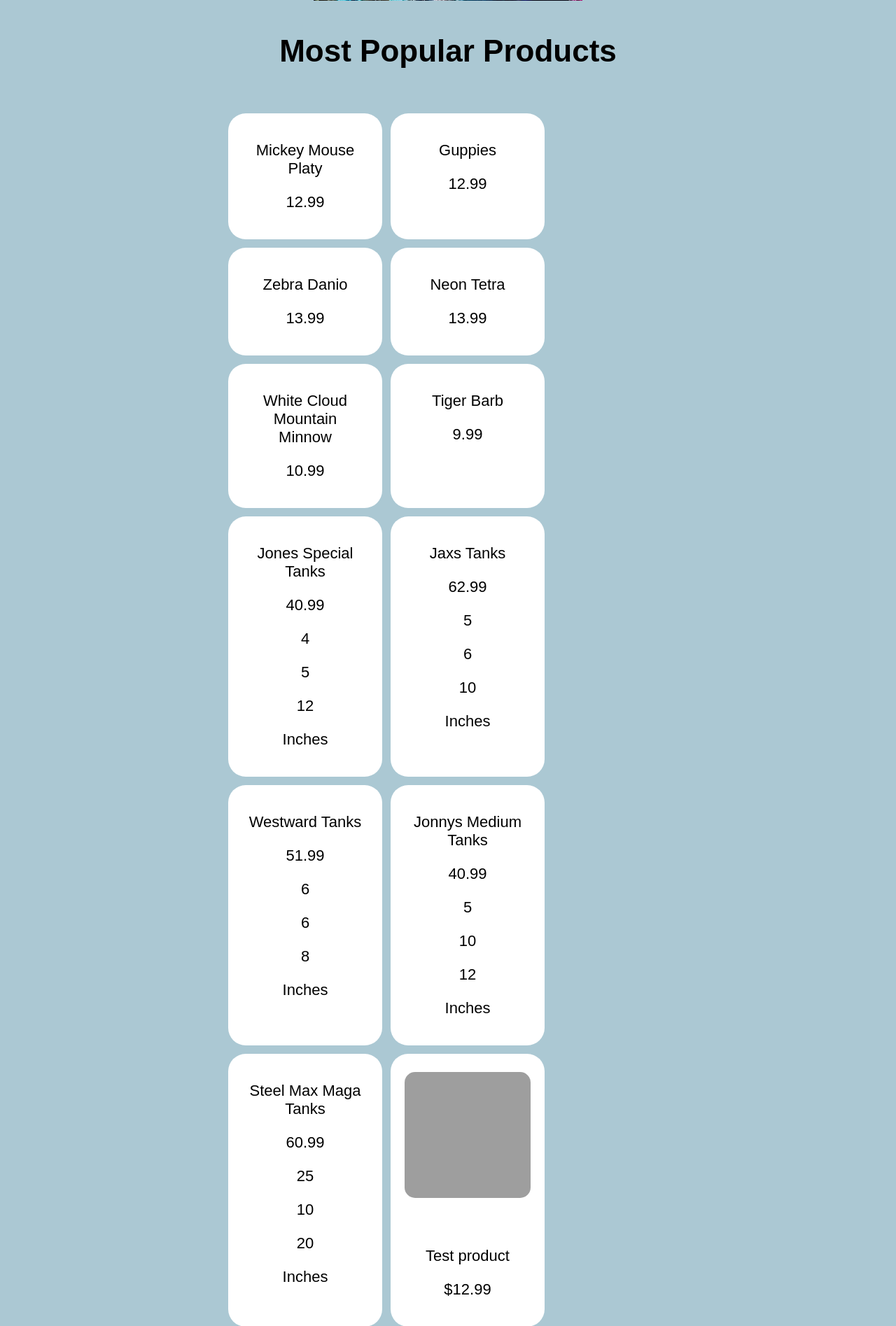
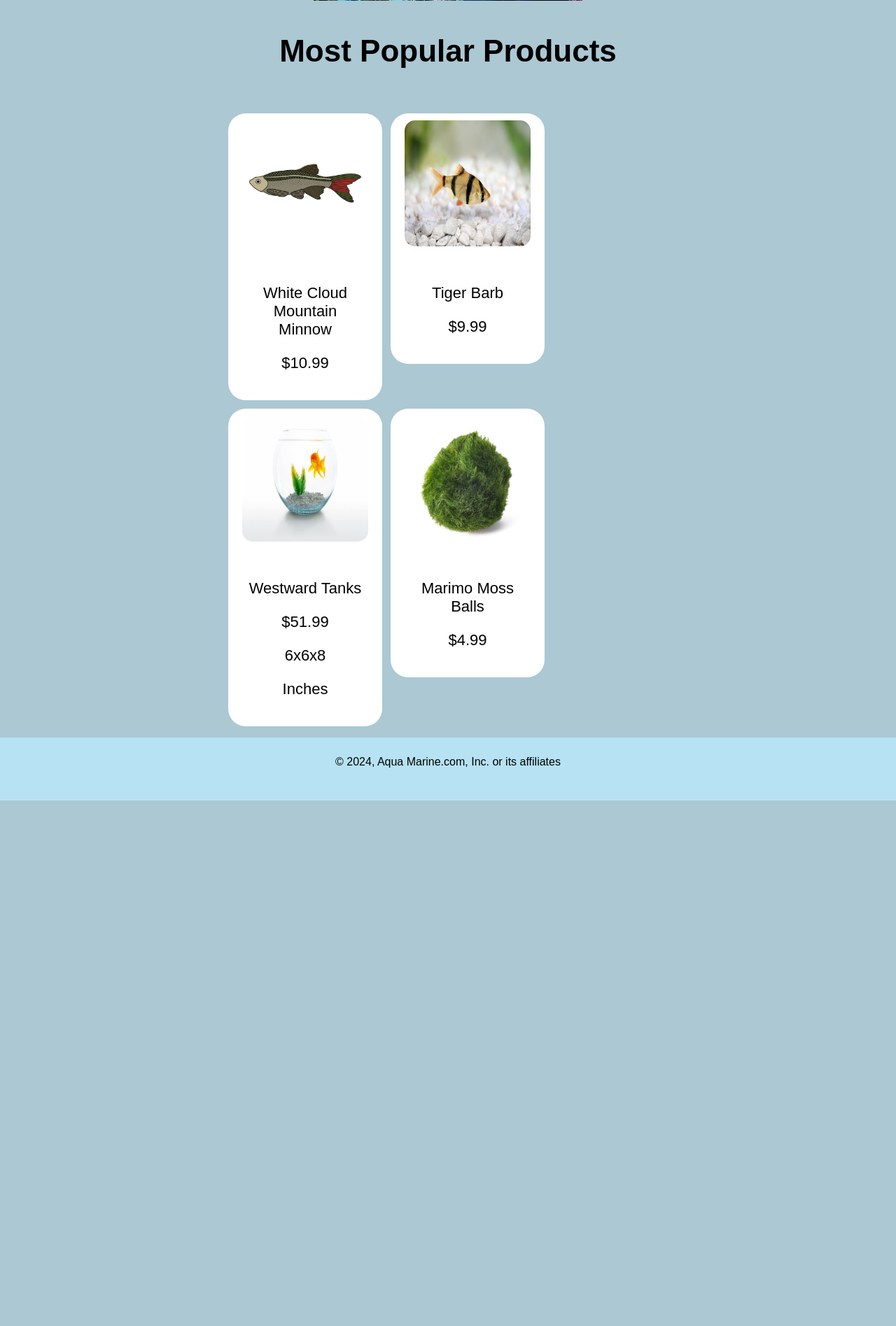
Before and after one commit to REISSD/Capstone2024, a PHP site: page / in a window 1280 px wide. Shown: the part 493-2388 px from the top of the page at 70% size. After the commit the page ends 1637 px from the top, so only its background shows below. Run offline with PHP 8.4, Linux system fonts and the light colour scheme; data comes from the database, SQL or seed files in the repository; grey boxes are pictures that could not be loaded.

Commit message:
product fully functional except links jfkdsl

```diff
--- a/Capstone/index.php
+++ b/Capstone/index.php
@@ -53,59 +53,42 @@
         <div class="product-list">
             <?php
                 // fish
-                $sql = "SELECT * FROM fishs";
+                $sql = "SELECT * FROM fishs WHERE Fishs_id > 4 ";
                 $result = $conn->query($sql);
                 while($row = $result->fetch_assoc()) {
-                    echo "<div class='product'>
+                    echo "<a href='" . $row['Name'] . ".html' class='product-link'><div class='product'>
+                        <img src='./graphic/fish/" . $row['Name'] . ".jpg' alt='fish' class='product-img'/>
                         <div class='product-text'>
                         <p>" . $row['Name'] . "</p>
-                        <p>" . $row['Cost'] . "</p>
-                        </div></div>";
+                        <p>$" . $row['Cost'] . "</p>
+                        </div></div></a>";
                 }
 
                 // tanks
-                $sql = "SELECT * FROM tanks";
+                $sql = "SELECT * FROM tanks WHERE Tanks_id = 3";
                 $result = $conn->query($sql);
                 while($row = $result->fetch_assoc()) {
-                    echo "<div class='product'>
+                    echo "<a href='" . $row['Name'] . ".html' class='product-link'><div class='product'>
+                        <img src='./graphic/tanks/" . $row['Name'] . ".jpg' alt='tank' class='product-img'/>
                         <div class='product-text'>
                         <p>" . $row['Name'] . "</p>
-                        <p>" . $row['Cost'] . "</p>
-                        <p>" . $row['Length'] . "</p>
-                        <p>" . $row['Width'] . "</p>
-                        <p>" . $row['Height'] . "</p>
+                        <p>$" . $row['Cost'] . "</p>
+                        <p>" . $row['Length'] . 'x' . $row['Width'] . 'x' . $row['Height'] . "</p>
                         <p>" . $row['Measurement'] . "</p>
-                        </div></div>";
+                        </div></div></a>";
+                }
+
+                $sql = "SELECT * FROM plants WHERE Plants_id = 5";
+                $result = $conn->query($sql);
+                while($row = $result->fetch_assoc()) {
+                    echo "<a href='" . $row['Name'] . ".html' class='product-link'><div class='product'>
+                        <img src='./graphic/accessories/" . $row['Name'] . ".jpg' alt='acc' class='product-img'/>
+                        <div class='product-text'>
+                        <p>" . $row['Name'] . "</p>
+                        <p>$" . $row['Cost'] . "</p>
+                        </div></div></a>";
                 }
             ?>
-            <div class="product">
-                <p><img src="./graphic/fish/fish1.jpg" alt="testProduct" class="product-img"/></p>
-                <div class="product-text">
-                    <p>Test product</p>
-                    <p>$12.99</p>
-                </div>
-            </div>
-            <div class="product">
-                <p><img src="./graphic/tanks/tank3.jpg" alt="testProduct" class="product-img"/></p>
-                <div class="product-text">
-                    <p>Test product</p>
-                    <p>$129.99</p>
-                </div>
-            </div>
-            <div class="product">
-                <p><img src="./graphic/tanks/tank3.jpg" alt="testProduct" class="product-img"/></p>
-                <div class="product-text">
-                    <p>Test product</p>
-                    <p>$129.99</p>
-                </div>
-            </div>
-            <div class="product">
-                <p><img src="./graphic/tanks/tank3.jpg" alt="testProduct" class="product-img"/></p>
-                <div class="product-text">
-                    <p>Test product</p>
-                    <p>$129.99</p>
-                </div>
-            </div>
         </div>
     </body>
     <footer>
--- a/Capstone/products.php
+++ b/Capstone/products.php
@@ -41,6 +41,9 @@
         </div>
 </header>
     <body>
+        <div class="product-text">
+            <h1>Products List</h1>
+        </div>
         <div class="product-list">
             <?php
                 // fish
@@ -74,6 +77,7 @@
                 $result = $conn->query($sql);
                 while($row = $result->fetch_assoc()) {
                     echo "<a href='" . $row['Name'] . ".html' class='product-link'><div class='product'>
+                        <img src='./graphic/accessories/" . $row['Name'] . ".jpg' alt='acc' class='product-img'/>
                         <div class='product-text'>
                         <p>" . $row['Name'] . "</p>
                         <p>$" . $row['Cost'] . "</p>
@@ -85,6 +89,7 @@
                 $result = $conn->query($sql);
                 while($row = $result->fetch_assoc()) {
                     echo "<a href='" . $row['Name'] . ".html' class='product-link'><div class='product'>
+                        <img src='./graphic/accessories/" . $row['Name'] . ".jpg' alt='acc' class='product-img'/>
                         <div class='product-text'>
                         <p>" . $row['Name'] . "</p>
                         <p>$" . $row['Cost'] . "</p>
```
Also changed, not shown: Capstone/insert.php (+6 -2 lines), Capstone/signup.php (+4 -4 lines), Capstone/graphic/accessories/Dwarf Anubias.jpg (added), Capstone/graphic/accessories/Hollow Rocks And Tree Set.jpg (added), Capstone/graphic/accessories/Java Fern.jpg (added), Capstone/graphic/accessories/Large Rocks.jpg (added), Capstone/graphic/accessories/Marimo Moss Balls.jpg (added), Capstone/graphic/accessories/Moneywort.jpg (added), Capstone/graphic/accessories/Parrots Feather.jpg (added), Capstone/graphic/accessories/Rocks.jpg (added), Capstone/graphic/accessories/SpongeBob House.jpg (added), Capstone/graphic/accessories/Underwater Tree.jpg (added).
